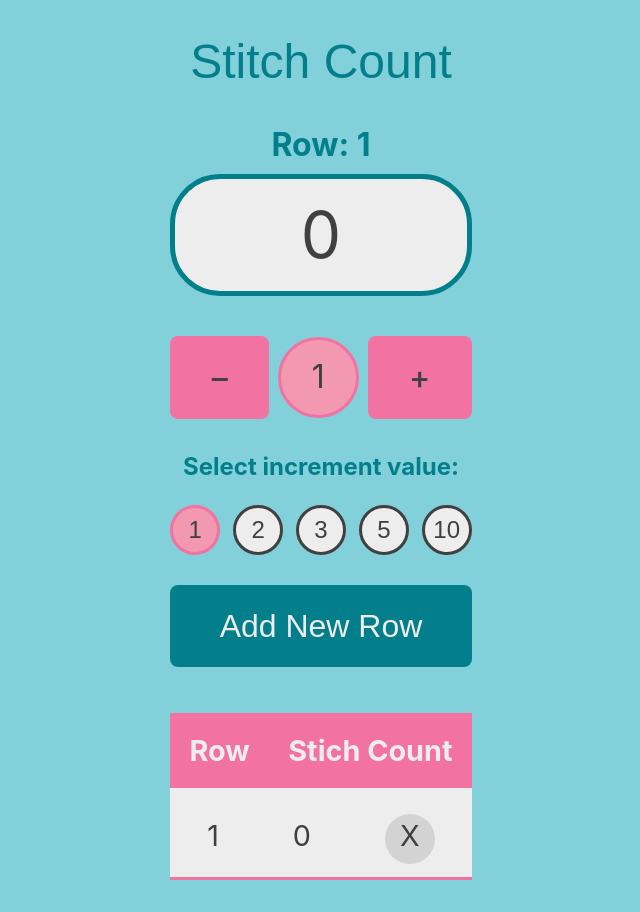
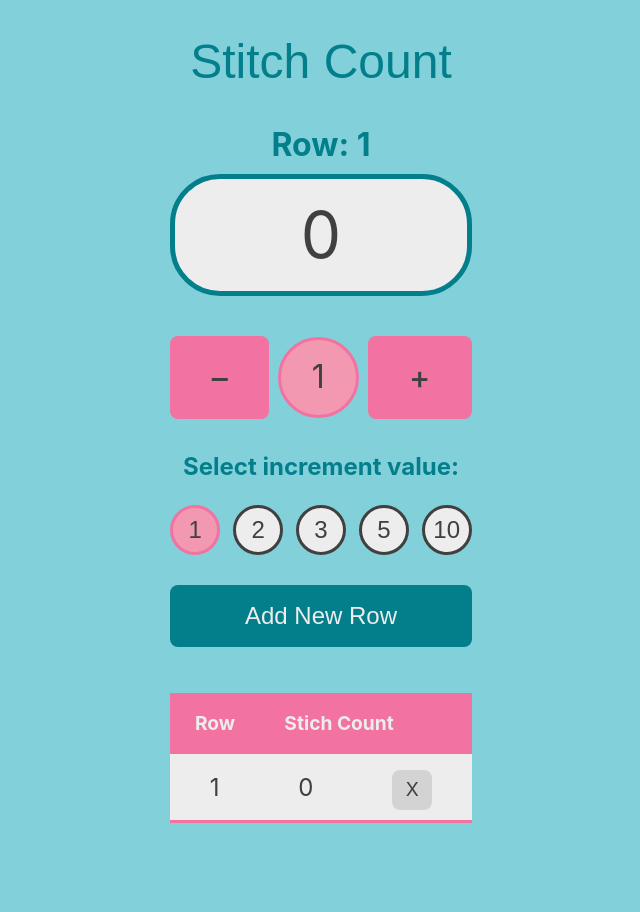
Before and after one commit to mmolli55/Stitch-Count, a React (Vite) app: page / in a window 1280 px wide. Both pictures are taken after a click on the button "Add New Row". Shown: the whole page, without its empty margins (319-959 px from the left). After the commit the page ends 855 px from the top, so only its background shows below. Built offline with nearby package versions, Linux system fonts and the light colour scheme; the HTML template or start-up script is replaced by a standard one; a web font is replaced by a local one.

Commit message:
bug fix: row numbering when row deleted
Updated the deleteRow function so that the row numbering is updated when a row is deleted.

```diff
--- a/src/App.jsx
+++ b/src/App.jsx
@@ -44,7 +44,15 @@ function App() {
   function deleteRow(rowNumber) {
     if (confirm("Are you sure you want to delete this row?")) {
 
-      setAllRows(prevRows => prevRows.filter(row => rowNumber != row.rowNumber))
+      setAllRows(prevRows => {
+        const remainingRows = prevRows.filter(row => rowNumber != row.rowNumber)
+        const updatedNumberRows = []
+
+        remainingRows.map(row => {
+          updatedNumberRows.push({rowNumber: updatedNumberRows.length + 1, stitches: row.stitches})
+        })
+        return updatedNumberRows
+      })
     }
   }
 
@@ -107,6 +115,7 @@ function App() {
         {allRows.length > 0 &&<p className="all-rows-header">
           <span className="table-header">Row</span>
           <span className="table-header">Stich Count</span>
+          <span>&nbsp;&nbsp;&nbsp;&nbsp;&nbsp;&nbsp;&nbsp;&nbsp;</span>
         </p>}
         {rowElements}
       </div>
--- a/src/index.css
+++ b/src/index.css
@@ -123,7 +123,7 @@ body {
   color: #ededed;
   border: none;
   margin: 30px auto;
-  font-size: 2em;
+  font-size: 1.5em;
   padding: .7em 1.5em;
   border-radius: 8px;
 }
@@ -142,30 +142,31 @@ body {
 }
 
 .table-header {
-  font-size: 1.8em;
+  font-size: 1.2em;
+  font-weight: bold;
   color:#ededed;
-  font-weight: bold;
   padding: 1rem;
 }
 
 .row {
   display: flex;
   justify-content: space-around;
-  padding: 10px 0;
-  padding-bottom: 13px;
+  padding: 0;
+  padding-bottom: 10px;
   border-bottom: 3px solid #F272A1;
 }
 
 .table-value {
-  font-size: 1.8em;
+  font-size: 1.5em;
   color: #404040;
 }
 
 .delete-row-icon {
-  font-size: 1.8em;
+  font-size: 1.2em;
+  line-height: 2em;
   background-color: #d3d3d3;
   display: inline-block;
-  width: 50px;
-  height: 50px;
-  border-radius: 50%;
+  width: 40px;
+  height: 40px;
+  border-radius: 8px;
 }
```
